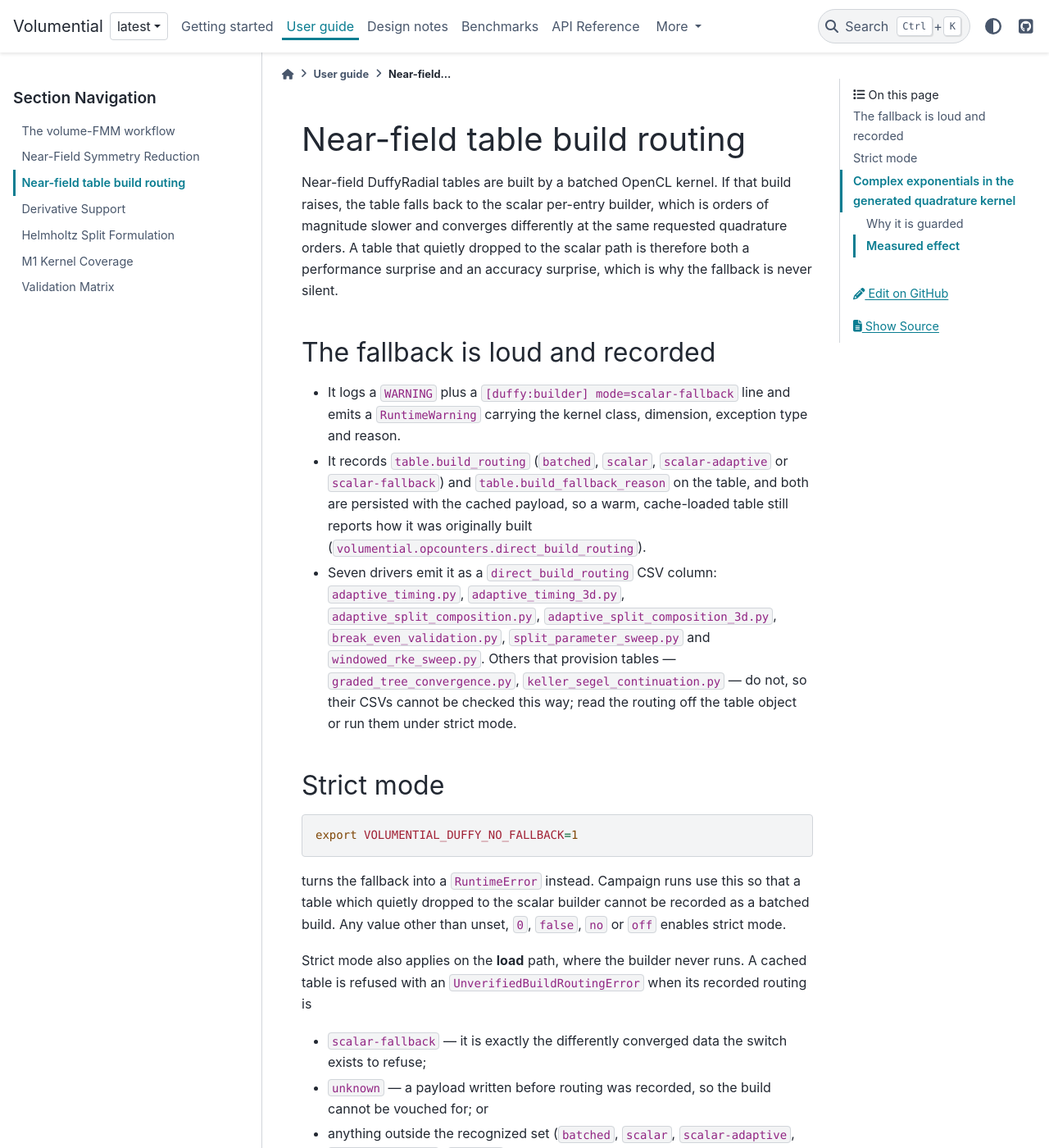
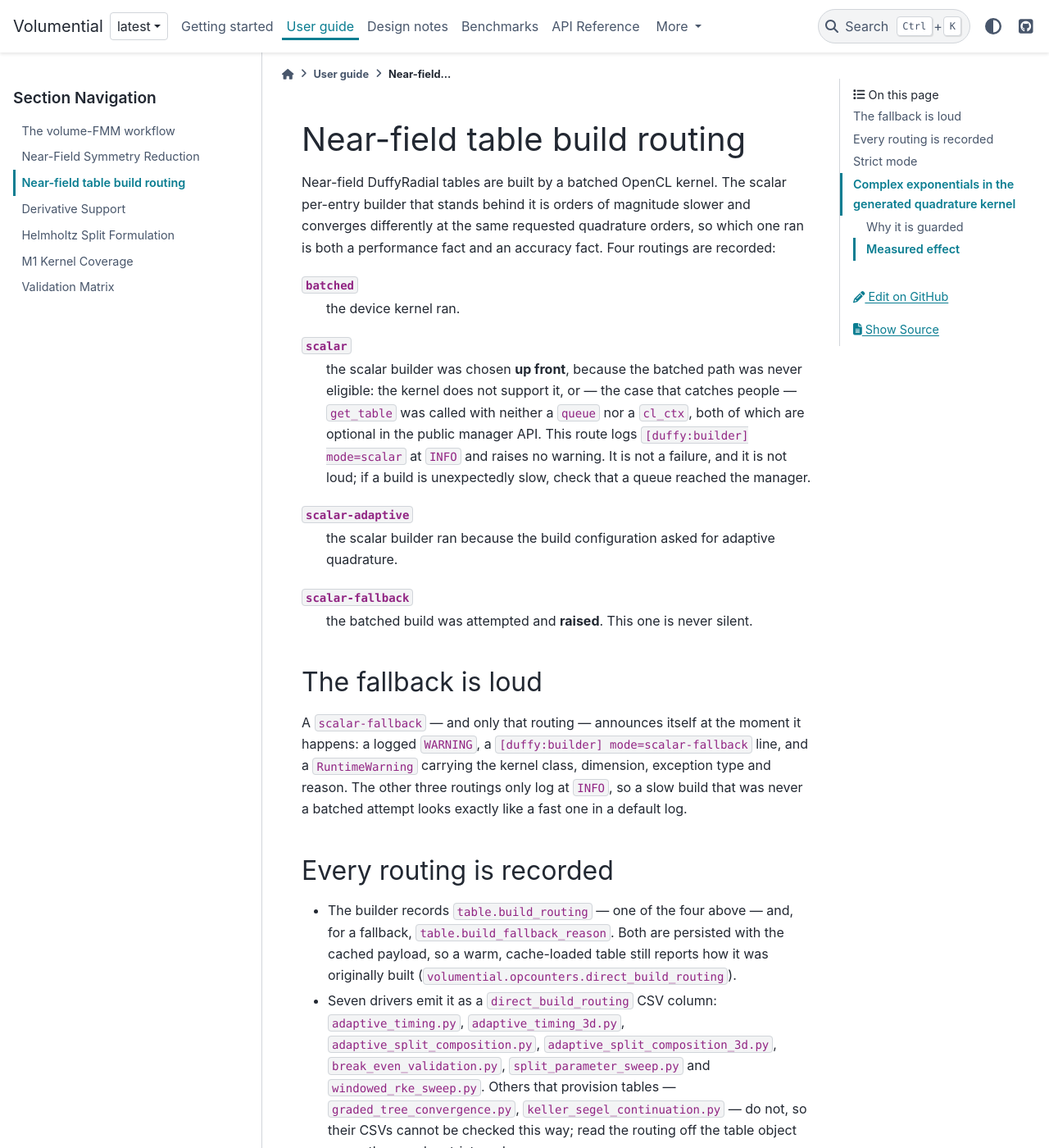
Before and after one commit to xywei/volumential, a Sphinx documentation site: the page built from doc/source/user-guide/table-build-routing.md, in a window 1280 px wide and 1400 px high. Shown: the whole window at 82% size. Built offline with Sphinx 7.4.7 and the PyData theme 0.15.4, drawn with Linux system fonts in a browser that asks for light colours; some of the changed text lies outside the part shown.

Commit message:
docs: distinguish the four table routings, and the 3D split driver's default
* The routing page opened by presenting every scalar build as a failed
  batched attempt.  It is not: ``use_batched_builder`` requires a ``queue``
  or a ``cl_ctx``, both optional in the public manager API, so a ``get_table``
  call without one selects the scalar builder up front, logs
  ``[duffy:builder] mode=scalar`` at INFO and warns about nothing.  That is
  the quiet, orders-of-magnitude-slower route, and it is the one worth
  checking when a build is unexpectedly slow.  The page now defines all four
  routings first, scopes "the fallback is loud" to ``scalar-fallback``, and
  separates the recording (which applies to all four) from the warning
  (which does not).
* ``helmholtz3d_split_p_convergence.py`` does not prefer a GPU like the other
  self-selecting examples: it exposes ``--backend`` and defaults it by mode,
  ``auto`` in smoke and ``pocl-cpu`` at full settings.  A full run therefore
  lands on the CPU on a host where the other four would take the GPU, which
  is exactly the direction that misattributes a timing.

Build and linkcheck clean.

````diff
--- a/doc/source/user-guide/table-build-routing.md
+++ b/doc/source/user-guide/table-build-routing.md
@@ -1,22 +1,43 @@
 # Near-field table build routing
 
-Near-field DuffyRadial tables are built by a batched OpenCL kernel. If that
-build raises, the table falls back to the scalar per-entry builder, which is
-orders of magnitude slower and converges differently at the same requested
-quadrature orders. A table that quietly dropped to the scalar path is therefore
-both a performance surprise and an accuracy surprise, which is why the fallback
-is never silent.
+Near-field DuffyRadial tables are built by a batched OpenCL kernel. The scalar
+per-entry builder that stands behind it is orders of magnitude slower and
+converges differently at the same requested quadrature orders, so which one ran
+is both a performance fact and an accuracy fact. Four routings are recorded:
 
-## The fallback is loud and recorded
+`batched`
+: the device kernel ran.
 
-- It logs a `WARNING` plus a `[duffy:builder] mode=scalar-fallback` line and
-  emits a `RuntimeWarning` carrying the kernel class, dimension, exception type
-  and reason.
-- It records `table.build_routing` (`batched`, `scalar`, `scalar-adaptive` or
-  `scalar-fallback`) and `table.build_fallback_reason` on the table, and both
-  are persisted with the cached payload, so a warm, cache-loaded table still
-  reports how it was originally built
-  (`volumential.opcounters.direct_build_routing`).
+`scalar`
+: the scalar builder was chosen **up front**, because the batched path was
+  never eligible: the kernel does not support it, or — the case that catches
+  people — `get_table` was called with neither a `queue` nor a `cl_ctx`, both
+  of which are optional in the public manager API. This route logs
+  `[duffy:builder] mode=scalar` at `INFO` and raises no warning. It is not a
+  failure, and it is not loud; if a build is unexpectedly slow, check that a
+  queue reached the manager.
+
+`scalar-adaptive`
+: the scalar builder ran because the build configuration asked for adaptive
+  quadrature.
+
+`scalar-fallback`
+: the batched build was attempted and **raised**. This one is never silent.
+
+## The fallback is loud
+
+A `scalar-fallback` — and only that routing — announces itself at the moment it
+happens: a logged `WARNING`, a `[duffy:builder] mode=scalar-fallback` line, and
+a `RuntimeWarning` carrying the kernel class, dimension, exception type and
+reason. The other three routings only log at `INFO`, so a slow build that was
+never a batched attempt looks exactly like a fast one in a default log.
+
+## Every routing is recorded
+
+- The builder records `table.build_routing` — one of the four above — and, for
+  a fallback, `table.build_fallback_reason`. Both are persisted with the cached
+  payload, so a warm, cache-loaded table still reports how it was originally
+  built (`volumential.opcounters.direct_build_routing`).
 - Seven drivers emit it as a `direct_build_routing` CSV column:
   `adaptive_timing.py`, `adaptive_timing_3d.py`,
   `adaptive_split_composition.py`, `adaptive_split_composition_3d.py`,
@@ -33,8 +54,8 @@ export VOLUMENTIAL_DUFFY_NO_FALLBACK=1
 ```
 
 turns the fallback into a `RuntimeError` instead. Campaign runs use this so
-that a table which quietly dropped to the scalar builder cannot be recorded as
-a batched build. Any value other than unset, `0`, `false`, `no` or `off`
+that a table which dropped to the scalar builder cannot end up recorded as a
+batched build by a run nobody was watching. Any value other than unset, `0`, `false`, `no` or `off`
 enables strict mode.
 
 Strict mode also applies on the **load** path, where the builder never runs.
````
Also changed, not shown: doc/source/getting-started/device-selection.md (+14 -6 lines).
